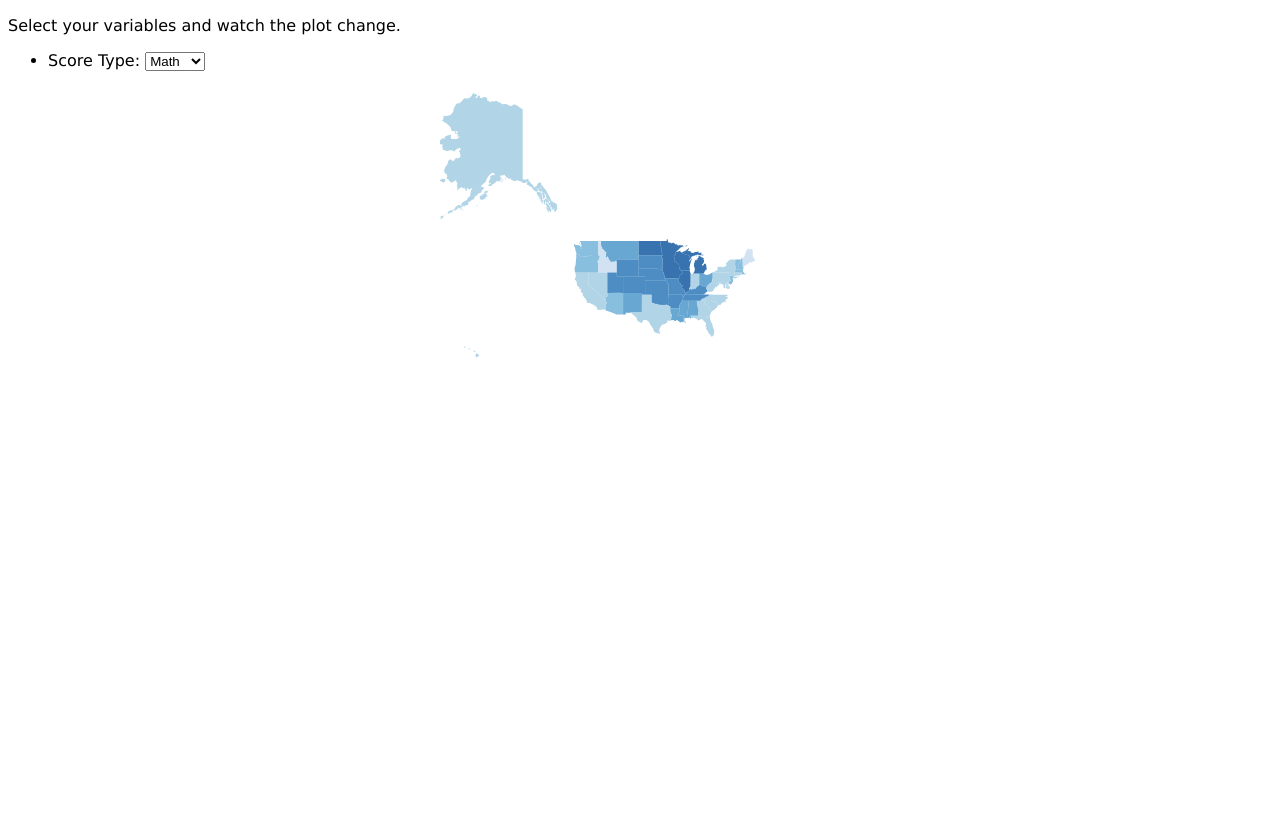
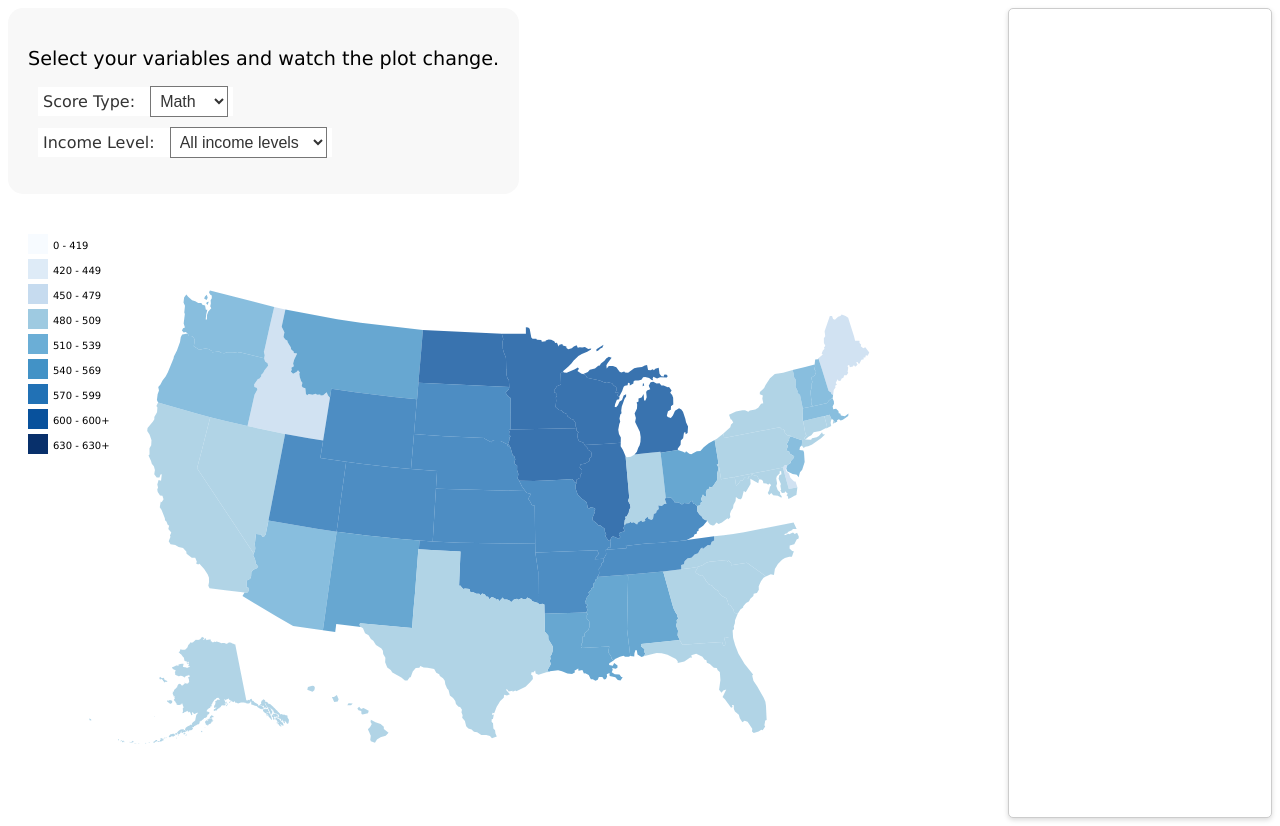
Before and after one commit to azizabousam1/info_viz_final, a website: page index.html in a window 1280 px wide. Before the commit the page ends 800 px from the top, so only its background shows below. Drawn offline with nearby package versions, Linux system fonts and the light colour scheme.

Commit message:
income dropdown and styling

```diff
--- a/d3.js
+++ b/d3.js
@@ -8,7 +8,25 @@ d3.select('select.scoreType')
 .attr('value', d => d)
 .text(d => d);
 
-let scoreType = "Total/" + d3.select('select.scoreType').property('value');
+d3.select('select.familyIncome')
+.on('change', update_map_wrapper)
+.selectAll('option')
+.data(['All income levels', 'Less than 20k', 'Between 20-40k', 'Between 40-60k', 'Between 60-80k', 'Between 80-100k', 'More than 100k'])
+.enter()
+.append('option')
+.attr('value', d => d)
+.text(d => d);
+
+// let scoreType = "Total/" + d3.select('select.scoreType').property('value');
+let scoreType = d3.select('select.scoreType').property('value');
+var column = "";
+if (d3.select('select.familyIncome').property('value') == 'All income levels') {
+  column = "Total/" + scoreType;
+}
+else {
+  column = "Family Income/" + d3.select('select.familyIncome').property('value') + "/" + scoreType
+}
+
 // The svg
 const svg = d3.select("svg"),
   width = +svg.attr("width"),
@@ -16,15 +34,14 @@ const svg = d3.select("svg"),
 
 // Map and projection
 const path = d3.geoPath();
-const projection = d3.geoMercator()
-  .scale(180)
-  .center([-40,25])
-  .translate([width, height / 1.2]);
+const projection = d3.geoAlbersUsa()
+  .scale(1000)
+  .translate([width / 2, height / 2]);
 
 var colorScale;
 // Data and color scale
 const data = new Map();
-if (scoreType === "Total/Math") {
+if (scoreType === "Math") {
     colorScale = d3.scaleThreshold()
     .domain([420, 450, 480, 510, 540, 570, 600, 630])
     .range(d3.schemeBlues[9]);
@@ -86,6 +103,37 @@ var update_map = function(loadData) {
       .on("mouseleave", mouseLeave )
       .on("click", clickEvent)
 
+  // Assuming svg is your main svg element and colorScale is your color scale
+  const legend = svg.append("g")
+  .attr("transform", "translate(20,20)"); // Adjust as needed
+
+  const legendItemSize = 20; // Size of the legend item
+  const legendSpacing = 5; // Spacing between legend items
+
+  const colorDomain = colorScale.domain(); // Get the domain of the color scale
+  const colorRange = colorScale.range(); // Get the range of the color scale
+
+  colorRange.forEach(function(color, i) {
+  const legendItem = legend.append("g")
+    .attr("transform", `translate(0,${i * (legendItemSize + legendSpacing)})`);
+
+  // Add the color rectangle
+  legendItem.append("rect")
+    .attr("width", legendItemSize)
+    .attr("height", legendItemSize)
+    .style("fill", color);
+
+  // Calculate the range for this color
+  const rangeMin = i === 0 ? 0 : colorDomain[i - 1];
+  const rangeMax = i === 0 ? colorDomain[i] - 1 : (i < colorDomain.length - 1 ? colorDomain[i] - 1 : `${colorDomain[i - 1]}+`);
+
+  // Add the text label
+  legendItem.append("text")
+    .attr("x", legendItemSize + legendSpacing)
+    .attr("y", legendItemSize - legendSpacing)
+    .style("font-size", "10px") // Smaller font size
+    .text(`${rangeMin} - ${rangeMax}`);
+});
 };
 
 // Load external data and boot
@@ -95,8 +143,16 @@ d3.csv("./school_scores_modified.csv", function(d) { data.set(d['State/Code'], +
 })]).then(update_map);
 
 function update_map_wrapper() {
-    scoreType = "Total/" + d3.select('select.scoreType').property('value');
-    if (scoreType === "Total/Math") {
+    let scoreType = d3.select('select.scoreType').property('value');
+    var column = "";
+    if (d3.select('select.familyIncome').property('value') == 'All income levels') {
+      column = "Total/" + scoreType;
+    }
+    else {
+      column = "Family Income/" + d3.select('select.familyIncome').property('value') + "/" + scoreType
+    }
+    // scoreType = "Total/" + d3.select('select.scoreType').property('value');
+    if (scoreType === "Math") {
         colorScale = d3.scaleThreshold()
         .domain([420, 450, 480, 510, 540, 570, 600, 630])
         .range(d3.schemeBlues[9]);
@@ -109,7 +165,7 @@ function update_map_wrapper() {
     line_chart_div.innerHTML = "";
     Promise.all([
         d3.json("./us-states.json"),
-        d3.csv("./school_scores_modified.csv", function(d) { data.set(d['State/Code'], +d[scoreType]);
+        d3.csv("./school_scores_modified.csv", function(d) { data.set(d['State/Code'], +d[column]);
         })]).then(update_map);
 }
 
--- a/index.html
+++ b/index.html
@@ -1,14 +1,16 @@
 <!DOCTYPE html>
 <html lang="en">
   <head>
-        <meta charset="utf-8">
+    <meta charset="utf-8" />
 
     <!-- Load d3.js -->
     <script src="https://d3js.org/d3.v6.js"></script>
-        <link rel="stylesheet" href="styles.css">
+    <link rel="stylesheet" href="styles.css" />
     <!-- Create an element where the map will take place -->
   </head>
   <body>
+    <div id="layout">
+      <div id="map-container">
         <div id="controls">
           <p>Select your variables and watch the plot change.</p>
           <ul>
@@ -19,13 +21,23 @@
               </span>
               <br />
             </li>
+            <li>
+              <span class="scoreType">
+                Income Level:
+                <select class="familyIncome" name="familyIncome"></select>
+              </span>
+              <br />
+            </li>
           </ul>
         </div>
-        <div id="map_div" style="text-align:center;">
-            <svg id="my_dataviz" width="400" height="300"></svg>
+        <div id="map_div" style="text-align: center">
+          <svg id="my_dataviz" width="1000" height="600"></svg>
           <script src="d3.js"></script>
         </div>
-        <div id="line_dataviz" style="float:left;width:50%;">
+      </div>
+      <div id="detail-container">
+        <div id="line_dataviz" style="float: left; width: 50%"></div>
+      </div>
     </div>
   </body>
 </html>
--- a/styles.css
+++ b/styles.css
@@ -19,6 +19,76 @@ body {
     margin: auto;
   }
   */
-  #line_dataviz > h3, #line_dataviz > svg {
+#line_dataviz > h3,
+#line_dataviz > svg {
   display: block;
 }
+
+div#layout {
+  display: flex;
+  flex-direction: row;
+
+}
+
+/* Styles for the controls div */
+#controls {
+  background-color: #f8f8f8; /* Light gray background */
+  padding: 20px; /* Padding around the content */
+  border-radius: 15px; /* Rounded corners */
+  display: inline-block; /* Display as inline block */
+  margin-bottom: 20px; /* Space below the div */
+}
+
+/* Styles for the paragraph */
+#controls p {
+  font-size: 1.2em; /* Slightly larger font size */
+  margin-bottom: 10px; /* Space below the paragraph */
+}
+
+/* Styles for the list */
+#controls ul {
+  list-style-type: none; /* No bullet points */
+  padding: 0; /* No padding */
+}
+
+/* Styles for the list items */
+#controls li {
+  margin-bottom: 10px; /* Space below each list item */
+}
+
+/* Styles for the select elements */
+.scoreType, .familyIncome {
+  margin-left: 10px; /* Space to the left of the select elements */
+  padding: 5px; /* Padding inside the select elements */
+  font-size: 1em; /* Font size */
+  color: #333; /* Text color */
+  background-color: #fff; /* Background color */
+}
+
+/* Styles for the select elements on hover */
+.scoreType:hover, .familyIncome:hover {
+  border-color: #888; /* Darker border when hovered */
+}
+
+/* Styles for the select elements when focused */
+.scoreType:focus, .familyIncome:focus {
+  outline: none; /* Removes focus outline */
+  border-color: #007BFF; /* Blue border when focused */
+}
+
+/* Styles for the detail-container div */
+#detail-container {
+  border: 1px solid #ccc; /* Border around the div */
+  padding: 20px; /* Padding around the content */
+  border-radius: 5px; /* Rounded corners */
+  box-shadow: 0 2px 5px rgba(0, 0, 0, 0.15); /* Shadow for a "lifted" effect */
+  background-color: #fff; /* White background */
+  width: 80%; /* Width of the box */
+  margin: 0 auto; /* Center the box */
+}
+
+/* Styles for the line_dataviz div */
+#line_dataviz {
+  width: 100%; /* Full width of the parent container */
+  height: 400px; /* Set a height */
+}
```
Lines whose indentation alone changed are shown as unchanged.
